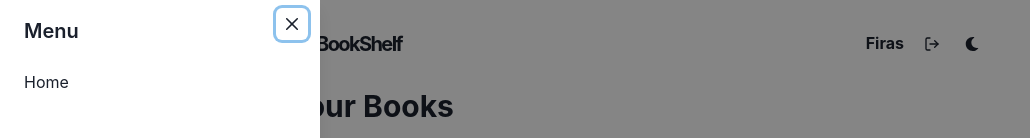
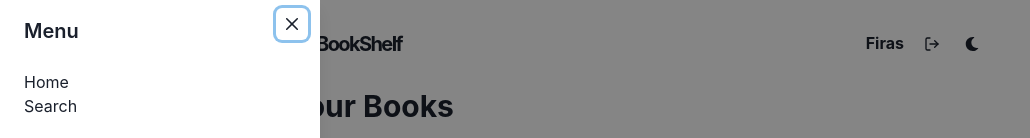
Before and after one commit to firasjaber/bookshelf, a React (Create React App) app in the folder web/: page / in a window 1280 px wide. Both pictures are taken after a click on the icon 296 px from the left and 44 px from the top of the page. Shown: the top 138 px of the page, without its empty margins (0-1030 px from the left). Built offline with nearby package versions, Linux system fonts and the light colour scheme; grey boxes are pictures that could not be loaded.

Commit message:
added react router to sidebar

```diff
--- a/web/src/App.js
+++ b/web/src/App.js
@@ -8,9 +8,9 @@ import SearchPage from './pages/SearchPage';
 function App() {
   return (
     <ChakraProvider theme={theme}>
-      <Container maxW="3xl" py="2">
-        <Header />
-        <Router>
+      <Router>
+        <Container maxW="3xl" py="2">
+          <Header />
           <Switch>
             <Route path="/search">
               <SearchPage />
@@ -19,8 +19,8 @@ function App() {
               <HomePage path="/" />
             </Route>
           </Switch>
-        </Router>
-      </Container>
+        </Container>
+      </Router>
     </ChakraProvider>
   );
 }
--- a/web/src/ui/SidebarToggler.jsx
+++ b/web/src/ui/SidebarToggler.jsx
@@ -11,6 +11,7 @@ import {
   useDisclosure,
 } from '@chakra-ui/react';
 import { AiOutlineMenu } from 'react-icons/ai';
+import { Link, BrowserRouter as Router } from 'react-router-dom';
 
 function SidebarToggler() {
   const { isOpen, onOpen, onClose } = useDisclosure();
@@ -33,7 +34,16 @@ function SidebarToggler() {
             <DrawerHeader>Menu</DrawerHeader>
 
             <DrawerBody>
-              <Text>Home</Text>
+              <Text>
+                <Link to="/" onClick={onClose}>
+                  Home
+                </Link>
+              </Text>
+              <Text>
+                <Link to="/search" onClick={onClose}>
+                  Search
+                </Link>
+              </Text>
             </DrawerBody>
           </DrawerContent>
         </DrawerOverlay>
```
Also changed, not shown: 1 other file (tests, documents, lock files or other folders).
